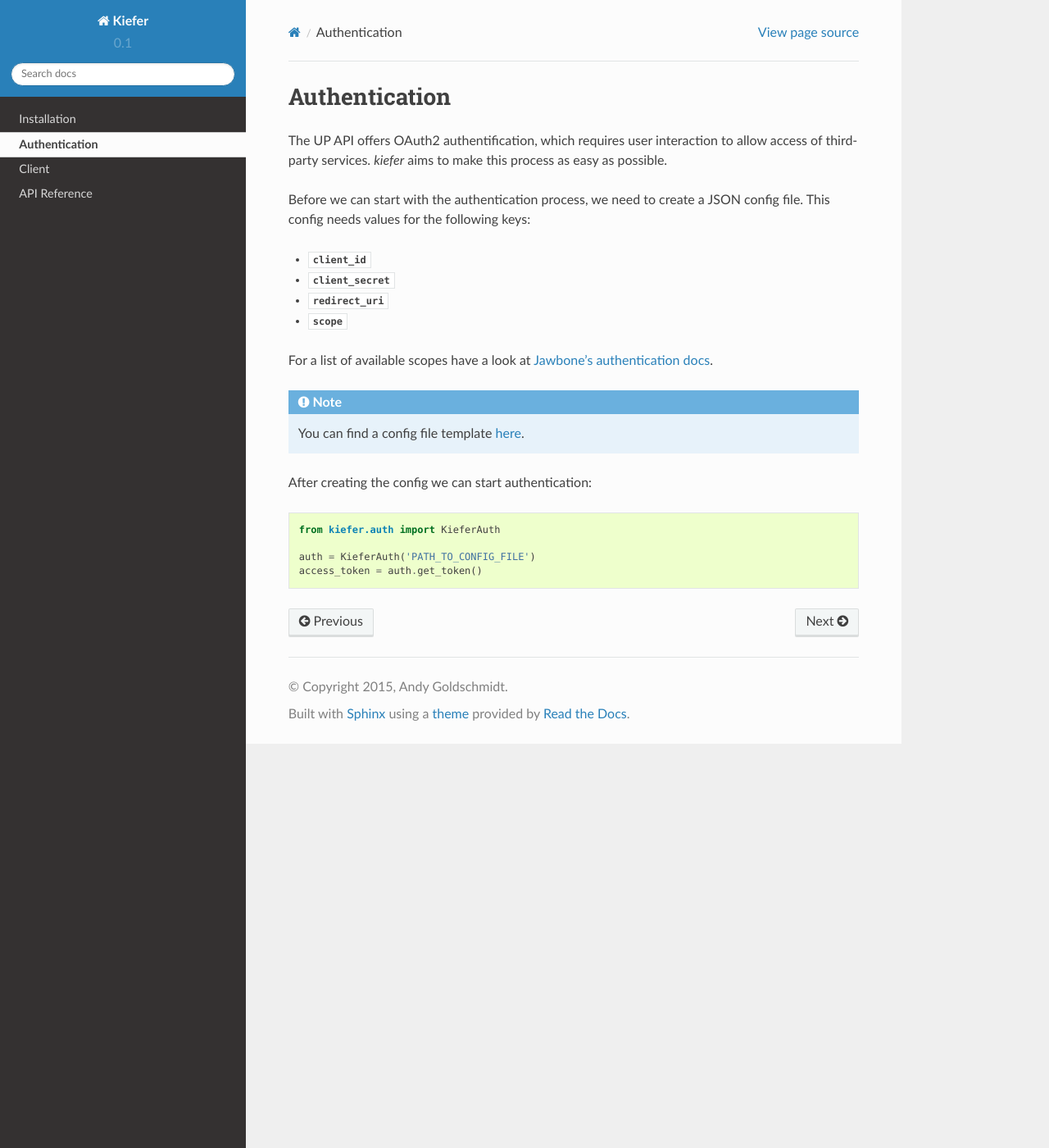
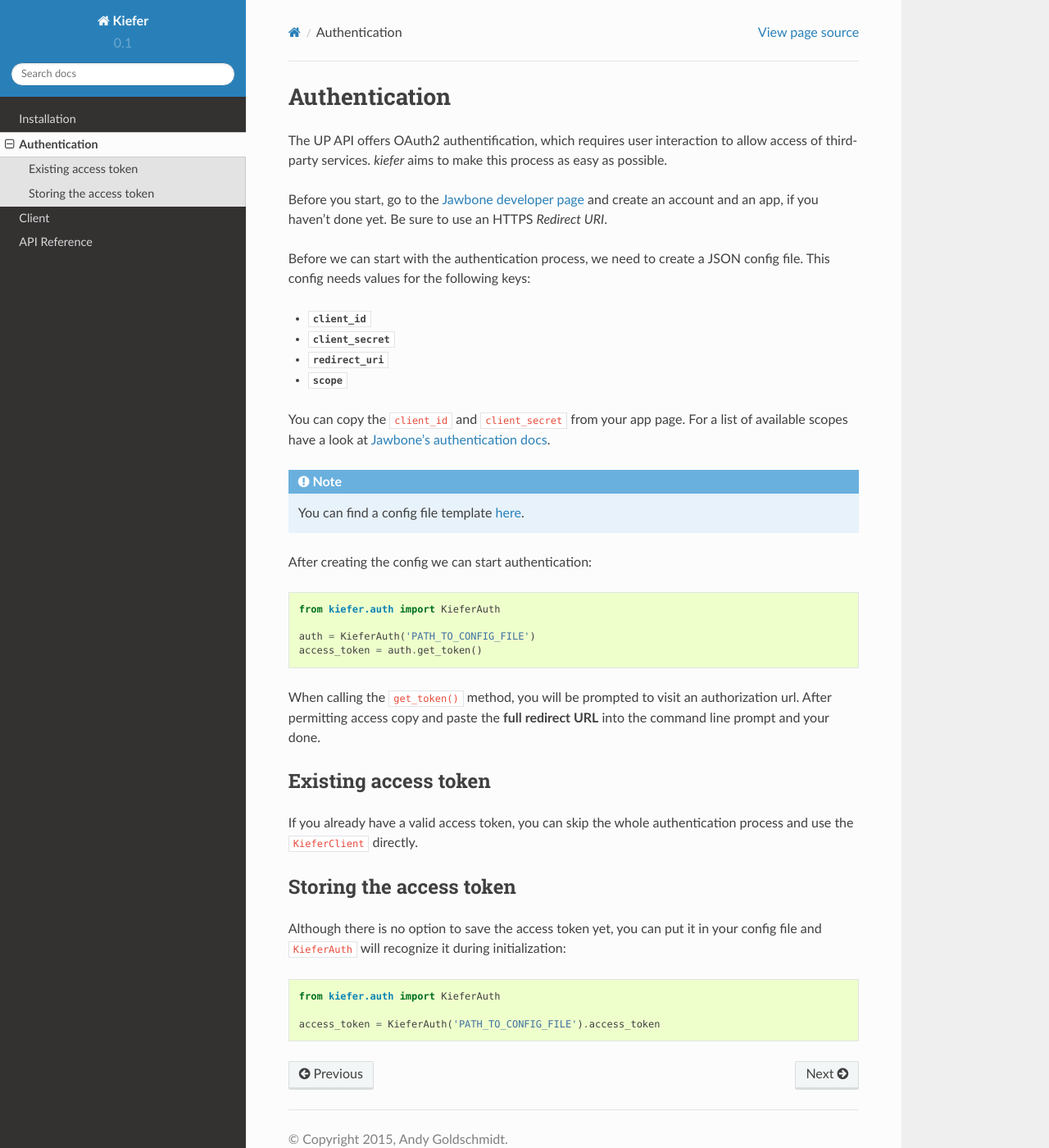
Before and after one commit to andygoldschmidt/kiefer, a Sphinx documentation site: the page built from docs/auth.rst, in a window 1280 px wide and 1400 px high. Shown: the whole window at 82% size. Built offline with Sphinx 7.4.7 and the Read the Docs theme 2.0.0, drawn with Linux system fonts in a browser that asks for light colours.

Commit message:
Further improve documentation.

```diff
--- a/docs/auth.rst
+++ b/docs/auth.rst
@@ -2,6 +2,8 @@ Authentication
 ==============
 
 The UP API offers OAuth2 authentification, which requires user interaction to allow access of third-party services. `kiefer` aims to make this process as easy as possible.
+
+Before you start, go to the `Jawbone developer page`_ and create an account and an app, if you haven't done yet. Be sure to use an HTTPS *Redirect URI*.
 
 Before we can start with the authentication process, we need to create a JSON config file. This config needs values for the following keys:
 
@@ -10,7 +12,7 @@ Before we can start with the authentication process, we need to create a JSON co
 - :class:`redirect_uri`
 - :class:`scope`
 
-For a list of available scopes have a look at `Jawbone's authentication docs`_.
+You can copy the ``client_id`` and ``client_secret`` from your app page. For a list of available scopes have a look at `Jawbone's authentication docs`_.
 
 .. note::
   You can find a config file template here_.
@@ -24,6 +26,25 @@ After creating the config we can start authentication:
   auth = KieferAuth('PATH_TO_CONFIG_FILE')
   access_token = auth.get_token()
 
+When calling the ``get_token()`` method, you will be prompted to visit an authorization url. After permitting access copy and paste the **full redirect URL** into the command line prompt and your done.
+
+Existing access token
+---------------------
+
+If you already have a valid access token, you can skip the whole authentication process and use the ``KieferClient`` directly.
+
+Storing the access token
+------------------------
+
+Although there is no option to save the access token yet, you can put it in your config file and ``KieferAuth`` will recognize it during initialization:
+
+::
+
+  from kiefer.auth import KieferAuth
+
+  access_token = KieferAuth('PATH_TO_CONFIG_FILE').access_token
+
+
+.. _Jawbone developer page: https://jawbone.com/up/developer/
 .. _here: https://github.com/andygoldschmidt/kiefer/blob/master/config_example.json
-
 .. _Jawbone's authentication docs: https://jawbone.com/up/developer/authentication
--- a/docs/installation.rst
+++ b/docs/installation.rst
@@ -1,7 +1,7 @@
 Installation
 ============
 
-Installing `kiefer` is pretty simple. You can either install it from the PyPI or from source.
+Installing `kiefer` is pretty simple. You can either install it from PyPI or from source.
 
 Installing from PyPI
 --------------------
```
